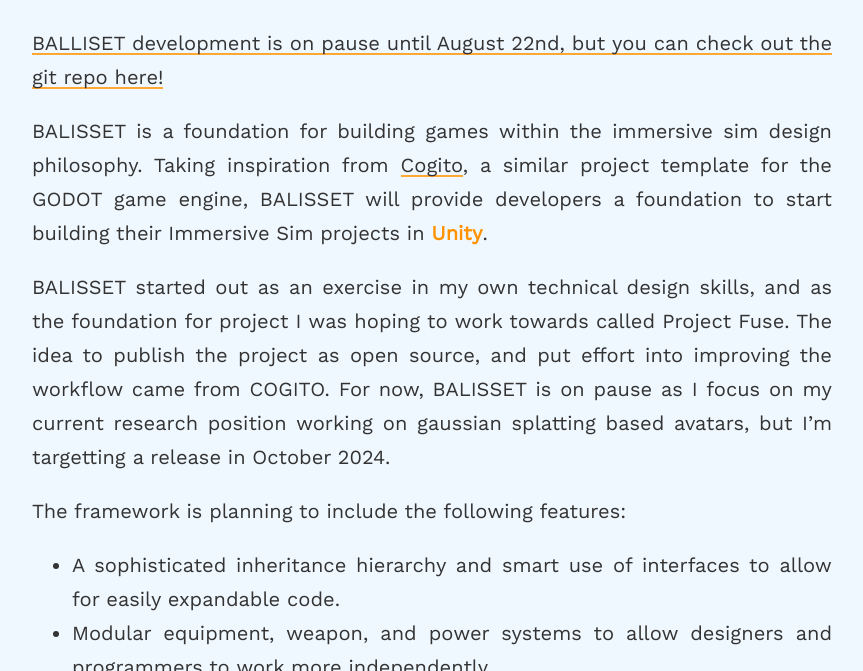
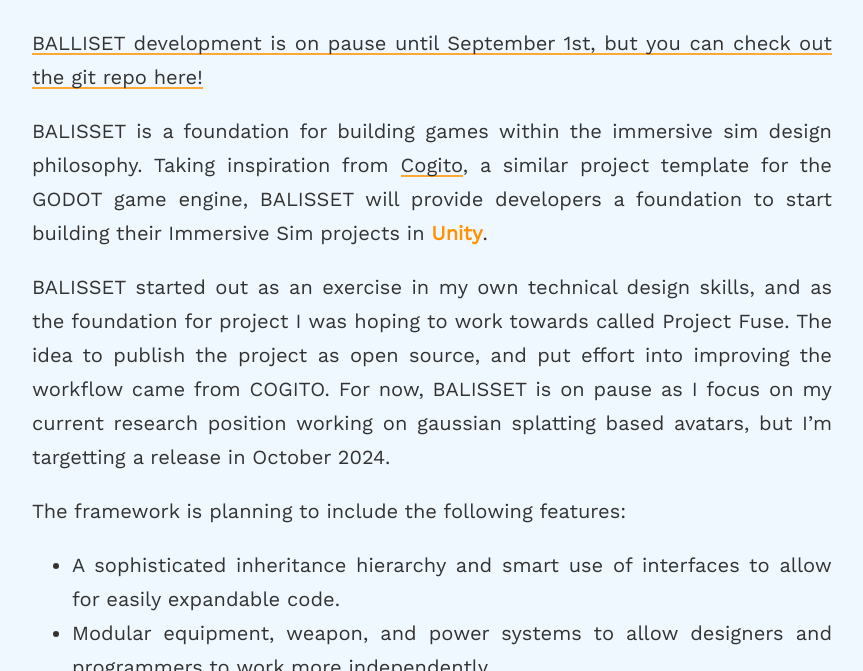
Before and after one commit to sinbadthepoet/sinbadthepoet.github.io, a Jekyll site: the page built from _projects/1-1-BALISSET.md, in a window 1280 px wide and 900 px high, scrolled down 506 px, cut to the strip 229-900 px from the top of the window. Shown: the whole strip, without its empty margins (208-1071 px from the left). Built offline with Jekyll 4.4.1, drawn with Linux system fonts in a browser that asks for light colours; nearby versions of some CDN libraries.

Commit message:
BALISSET Delay :(

```diff
--- a/_projects/1-1-BALISSET.md
+++ b/_projects/1-1-BALISSET.md
@@ -8,7 +8,7 @@
 
 <iframe width="560" height="315" src="https://www.youtube-nocookie.com/embed/DL5nzAUDUAo?si=wRhWzhD9SnkvtUvW&amp;controls=0" title="YouTube video player" frameborder="0" allow="accelerometer; autoplay; clipboard-write; encrypted-media; gyroscope; picture-in-picture; web-share" referrerpolicy="strict-origin-when-cross-origin" allowfullscreen></iframe>
 
-[BALLISET development is on pause until August 22nd, but you can check out the git repo here!](https://github.com/sinbadthepoet/BALISSET){:target="_blank"}
+[BALLISET development is on pause until September 1st, but you can check out the git repo here!](https://github.com/sinbadthepoet/BALISSET){:target="_blank"}
 
 BALISSET is a foundation for building games within the immersive sim design philosophy. Taking inspiration from [Cogito](https://github.com/Phazorknight/Cogito){:target="_blank"}, a similar project template for the GODOT game engine, BALISSET will provide developers a foundation to start building their Immersive Sim projects in **Unity**.
 
```
